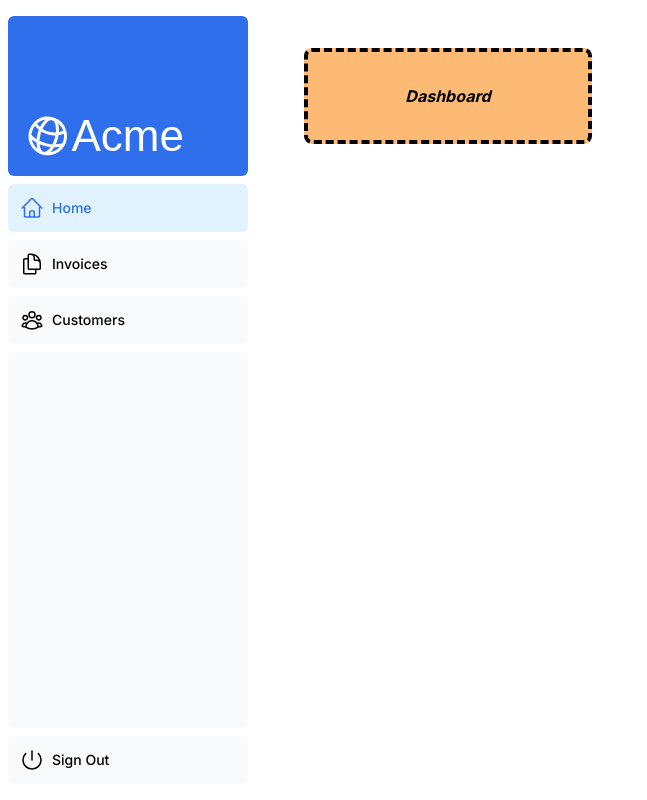
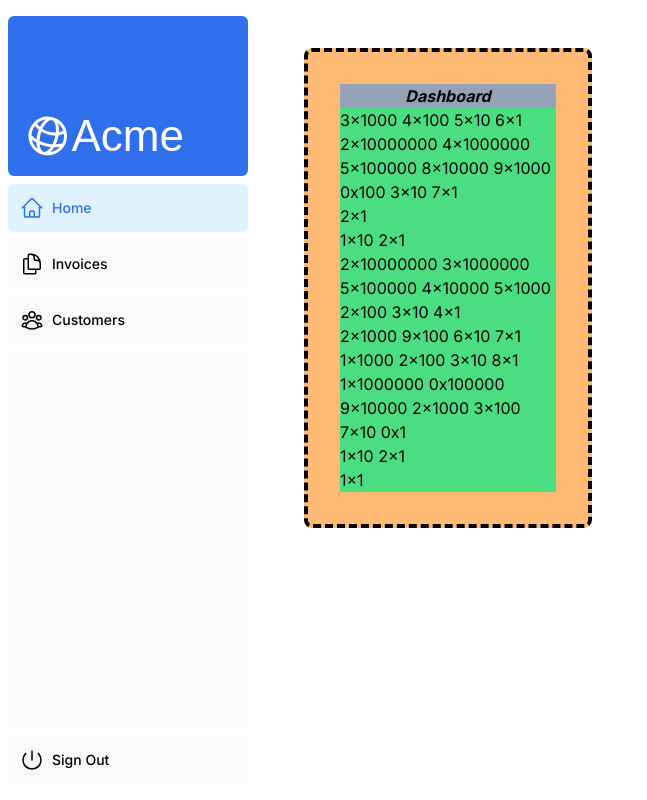
Before and after one commit to HasanAliSMN/nextjsdashboard, a Next.js app: page /dashboard in a window 1280 px wide. Shown: the whole page, without its empty margins (0-647 px from the left). Built offline with nearby package versions, Linux system fonts and the light colour scheme; a web font is replaced by a local one.

Commit message:
horrifiyng code (i cant spell horrifyng)

```diff
--- a/app/dashboard/page.tsx
+++ b/app/dashboard/page.tsx
@@ -1,9 +1,50 @@
 import "./Dashboard.module.css"
 
 export default function Page() {
+  const singleDigit = [1, 6, 5, 2];
+  const numbers = [3456, 24589037, 2, 12, 23545234, 2967, 1238, 1092370, 12, 1];
+
     return <main>
-      <div className="hasanali border-dashed border-black border-4 bg-orange-300 p-8 w-72 flex justify-center rounded-lg">
-          <h1 className=" hover:text-sky-200"><strong><em>Dashboard</em></strong></h1>
+      <div className="hasanali border-dashed border-black border-4 bg-orange-300 p-8 w-72 flex flex-col justify-center rounded-lg text-center">
+          <h1 className="bg-slate-400 hover:text-sky-200"><strong><em>Dashboard</em></strong></h1>
+          <div>
+          <ul className="bg-green-400 text-left">
+              {basamak(numbers).map((item, index) => (
+                <li key={index}>{item}</li>
+              ))}
+          </ul>
+          </div>
       </div>
     </main>;
+}
+
+/*MAYBE TODO:
+    this sends user an array containing parsed strings
+*/
+function basamak(arr: number[]): string[]{
+  const retVal: string[] = [];
+  for (let i = 0; i < arr.length; i++) {
+    //for every elemnt find the val and push to retVal
+    const val: string = arr[i].toString();
+    let basamak: string = onlar(val);
+    retVal.push(basamak);
   }
+  console.log(retVal);
+  return retVal;
+}
+function onlar(str: string): string{
+  let retVal: string = "";
+  if(str.length == 1) return str + "x1";
+  for (let i = 0; i < str.length; i++) {
+      /* 0-1-2-3 */
+     retVal = retVal + str.charAt(i) + "x" + amk(str.length - i - 1);
+  }
+  return retVal;
+}
+function amk(num: number): string{
+  let retVal: string = "1";
+  for (let i = 0; i < num; i++) {
+    retVal += "0";
+  }
+  return retVal  + " ";
+}
```
